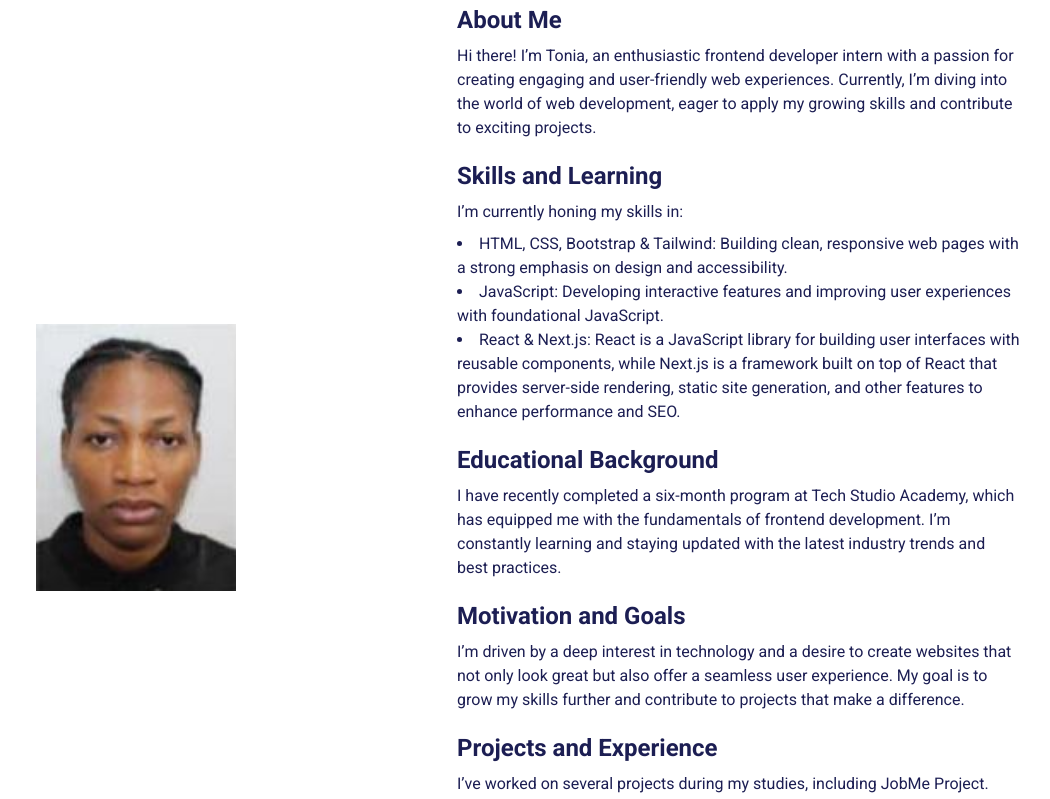
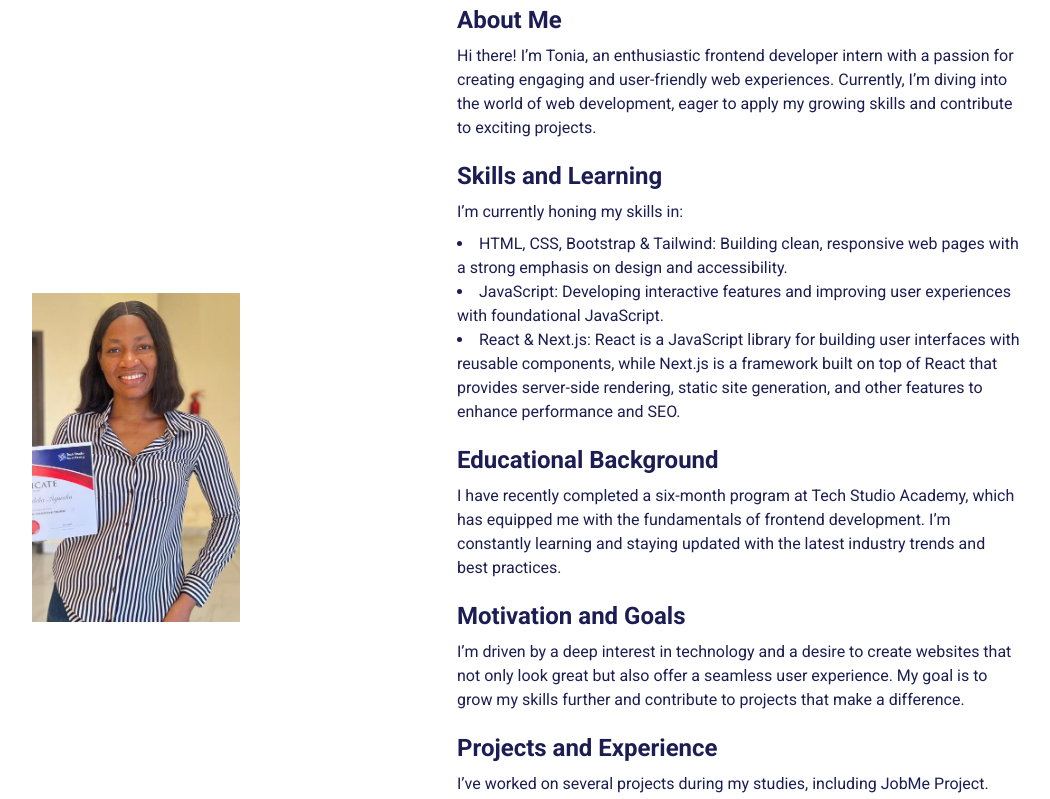
Before and after one commit to Tonia-Ezinne/Portfolio-Task, a Next.js app: page / in a window 1280 px wide. Shown: the part 1080-1879 px from the top of the page, without its empty margins (203-1253 px from the left). Built offline with nearby package versions, Linux system fonts and the light colour scheme.

Commit message:
added image

```diff
--- a/src/pages/SectionThree.js
+++ b/src/pages/SectionThree.js
@@ -5,17 +5,19 @@ const SectionThree = () => {
   return (
     <div className="w-full mt-10 p-1">
       <div className="grid grid-cols-1 md:grid-cols-2 gap-10 mx-auto container w-11/12">
+
         <div className="flex justify-center items-center mt-5 md:mt-0 md:order-1">
+          <div className="relative w-52 h-0 pb-[120%]">
+            <Image
+              src="/Imaget.jpeg"
+              layout="fill"
+              objectFit="contain"
+              alt="Tonia's image"
+              className="absolute inset-0"
+            />
+          </div>
+        </div>
 
-            <Image
-              src="/myimage.jpeg"
-              width={200} // Adjust width to your desired size
-              height={200} // Adjust height to maintain aspect ratio
-              alt="Tonia's image"
-              className="object-cover"
-            />
-
-        </div>
 
         <div className="flex flex-col justify-center order-2 md:order-2">
           <h5 className="text-[#1C1E53] text-sm md:text-base mt-5">About</h5>
```
